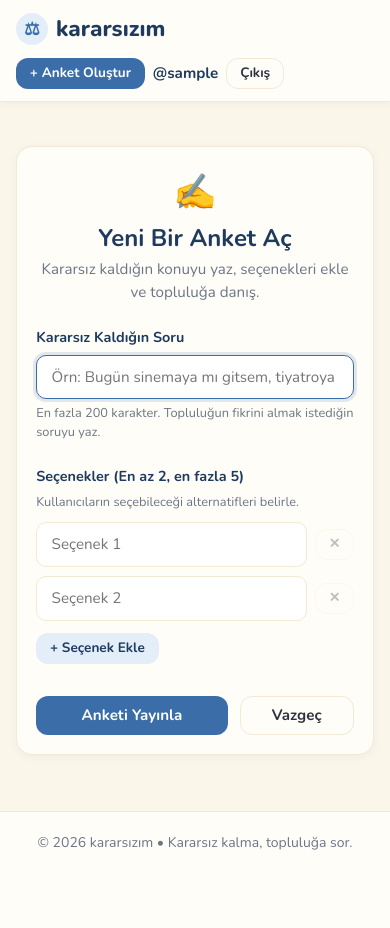
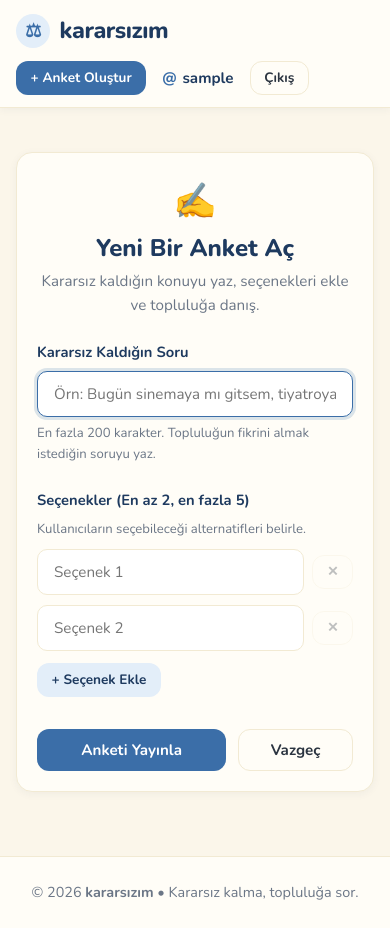
Before and after one commit to ardaozgur13/Kararsizim, a Django app: page /anket/yeni/ in a window 390 px wide. Before the commit the page ends 850 px from the top, so only its background shows below. Run offline with Django 5.2, Linux system fonts and the light colour scheme; the visitor is signed in with stand-in values (Sample User, id 1).

Commit message:
feat: Asama 4 - Arayuz cilasi, erisilebilirlik (A11y), responsive iyilestirmeler ve dokumantasyon guncellemesi

```diff
--- a/static/css/style.css
+++ b/static/css/style.css
@@ -1,23 +1,26 @@
 /* ==========================================================================
-   kararsızım — Stil Dosyası
+   kararsızım — Stil Dosyası (Tasarım Rehberi: Bölüm 7)
+   Soft, tatlış, güven veren, temiz ve ferah renk paleti.
    ========================================================================== */
 
-@import url('https://fonts.googleapis.com/css2?family=Nunito:wght@400;600;700;800&display=swap');
+:root {
+  /* Renk Paleti (Bölüm 7 spesifikasyonu) */
+  --blue-900: #1E3A5F;   /* Başlıklar, güçlü vurgular */
+  --blue-600: #3B6EA8;   /* Ana butonlar, birincil linkler */
+  --blue-400: #6FA0D8;   /* Hover durumları, ikincil vurgu */
+  --blue-100: #E3EEF9;   /* Açık mavi zeminler, progress bar altlığı */
+  --cream-50:  #FFFDF7;  /* Kartlar */
+  --cream-100: #FBF6EA;  /* Sayfa ana arka planı */
+  --cream-200: #F2EAD3;  /* İnce kenarlıklar, ayırıcı çizgiler */
+  --text:      #2B3440;  /* Okunabilir koyu ana metin */
+  --muted:     #6B7686;  /* İkincil / meta metinler */
+  --success:   #4E9F7D;  /* Başarı mesajları */
+  --danger:    #D96C6C;  /* Hata mesajları ve silme aksiyonları */
 
-:root {
-  --blue-900: #1E3A5F;   /* başlıklar, güçlü vurgu */
-  --blue-600: #3B6EA8;   /* ana buton, linkler */
-  --blue-400: #6FA0D8;   /* hover, ikincil vurgu */
-  --blue-100: #E3EEF9;   /* açık mavi arka plan alanları, progress bar zemini */
-  --cream-50:  #FFFDF7;  /* kartlar */
-  --cream-100: #FBF6EA;  /* sayfa arka planı */
-  --cream-200: #F2EAD3;  /* kenarlık, ayırıcı */
-  --text:      #2B3440;  /* ana metin */
-  --muted:     #6B7686;  /* ikincil metin */
-  --success:   #4E9F7D;
-  --danger:    #D96C6C;
+  /* Gölgeler ve Köşeler */
   --shadow-sm: 0 2px 8px rgba(30, 58, 95, 0.05);
   --shadow-md: 0 4px 16px rgba(30, 58, 95, 0.08);
+  --shadow-hover: 0 8px 24px rgba(30, 58, 95, 0.12);
   --radius-card: 16px;
   --radius-btn: 12px;
   --radius-input: 10px;
@@ -34,16 +37,42 @@ body {
   font-family: 'Nunito', system-ui, -apple-system, BlinkMacSystemFont, 'Segoe UI', Roboto, sans-serif;
   background-color: var(--cream-100);
   color: var(--text);
-  line-height: 1.5;
+  line-height: 1.6;
   min-height: 100vh;
   display: flex;
   flex-direction: column;
+  -webkit-font-smoothing: antialiased;
 }
 
-/* ----------------- Tipografi & Bağlantılar ----------------- */
+/* ----------------- Erişilebilirlik (A11y) ----------------- */
+.skip-link {
+  position: absolute;
+  top: -100px;
+  left: 1rem;
+  background-color: var(--blue-900);
+  color: #fff;
+  padding: 0.6rem 1.2rem;
+  border-radius: var(--radius-btn);
+  font-weight: 700;
+  z-index: 9999;
+  text-decoration: none;
+  transition: top 0.2s ease;
+}
+
+.skip-link:focus {
+  top: 1rem;
+  outline: 3px solid var(--blue-400);
+}
+
+:focus-visible {
+  outline: 2.5px solid var(--blue-600);
+  outline-offset: 2px;
+}
+
+/* ----------------- Tipografi & Temel Öğeler ----------------- */
 h1, h2, h3, h4, h5, h6 {
   color: var(--blue-900);
-  font-weight: 700;
+  font-weight: 800;
   line-height: 1.3;
 }
 
@@ -79,23 +108,24 @@ a:hover {
 .logo {
   display: inline-flex;
   align-items: center;
-  gap: 0.5rem;
-  font-size: 1.4rem;
+  gap: 0.6rem;
+  font-size: 1.45rem;
   font-weight: 800;
   color: var(--blue-900);
   text-decoration: none;
+  letter-spacing: -0.02em;
 }
 
 .logo .logo-icon {
   display: inline-flex;
   align-items: center;
   justify-content: center;
-  width: 32px;
-  height: 32px;
+  width: 34px;
+  height: 34px;
   background-color: var(--blue-100);
   color: var(--blue-600);
   border-radius: 50%;
-  font-size: 1.1rem;
+  font-size: 1.15rem;
 }
 
 .nav-links {
@@ -110,15 +140,15 @@ a:hover {
   max-width: 720px;
   width: 100%;
   margin: 0 auto;
-  padding: 1.75rem 1.25rem 3rem 1.25rem;
+  padding: 2rem 1.25rem 3.5rem 1.25rem;
 }
 
 .site-footer {
   background-color: var(--cream-50);
   border-top: 1px solid var(--cream-200);
   text-align: center;
-  padding: 1.25rem 1rem;
-  font-size: 0.875rem;
+  padding: 1.5rem 1rem;
+  font-size: 0.9rem;
   color: var(--muted);
   margin-top: auto;
 }
@@ -128,13 +158,14 @@ a:hover {
   display: inline-flex;
   align-items: center;
   justify-content: center;
-  gap: 0.5rem;
+  gap: 0.45rem;
   font-family: inherit;
   font-weight: 700;
   font-size: 0.95rem;
-  padding: 0.6rem 1.1rem;
+  padding: 0.65rem 1.2rem;
+  min-height: 42px;
   border-radius: var(--radius-btn);
-  border: 1px solid transparent;
+  border: 1.5px solid transparent;
   cursor: pointer;
   transition: var(--transition);
   text-decoration: none;
@@ -175,22 +208,31 @@ a:hover {
 
 .btn-danger-outline {
   background-color: transparent;
-  border-color: #f3c2c2;
+  border-color: #f7d0d0;
   color: var(--danger) !important;
 }
 
 .btn-danger-outline:hover {
   background-color: #fde8e8;
   border-color: var(--danger);
+  color: #b83232 !important;
 }
 
 .btn-sm {
   font-size: 0.85rem;
-  padding: 0.4rem 0.8rem;
+  padding: 0.4rem 0.85rem;
+  min-height: 34px;
 }
 
 .btn-full {
   width: 100%;
+}
+
+.btn:disabled {
+  opacity: 0.6;
+  cursor: not-allowed;
+  transform: none !important;
+  box-shadow: none !important;
 }
 
 /* ----------------- Kartlar (Cards) ----------------- */
@@ -199,7 +241,7 @@ a:hover {
   border: 1px solid var(--cream-200);
   border-radius: var(--radius-card);
   box-shadow: var(--shadow-sm);
-  padding: 1.5rem;
+  padding: 1.6rem;
   margin-bottom: 1.25rem;
   transition: var(--transition);
 }
@@ -245,24 +297,24 @@ a:hover {
 
 /* ----------------- Formlar ----------------- */
 .form-group {
-  margin-bottom: 1.2rem;
+  margin-bottom: 1.25rem;
 }
 
 .form-label {
   display: block;
   font-weight: 700;
-  font-size: 0.9rem;
+  font-size: 0.92rem;
   color: var(--blue-900);
-  margin-bottom: 0.35rem;
+  margin-bottom: 0.4rem;
 }
 
 .form-control {
   width: 100%;
-  padding: 0.7rem 0.9rem;
+  padding: 0.75rem 1rem;
   font-family: inherit;
   font-size: 0.95rem;
   color: var(--text);
-  background-color: #fff;
+  background-color: #ffffff;
   border: 1.5px solid var(--cream-200);
   border-radius: var(--radius-input);
   transition: var(--transition);
@@ -271,20 +323,20 @@ a:hover {
 
 .form-control:focus {
   border-color: var(--blue-600);
-  box-shadow: 0 0 0 3px rgba(59, 110, 168, 0.15);
+  box-shadow: 0 0 0 3px rgba(59, 110, 168, 0.18);
 }
 
 .form-help {
-  font-size: 0.8rem;
+  font-size: 0.82rem;
   color: var(--muted);
-  margin-top: 0.3rem;
+  margin-top: 0.35rem;
 }
 
 .form-error {
   font-size: 0.85rem;
   color: var(--danger);
-  margin-top: 0.3rem;
-  font-weight: 600;
+  margin-top: 0.35rem;
+  font-weight: 700;
 }
 
 /* ----------------- Kullanıcı Menüsü / Profil Rozeti ----------------- */
@@ -295,19 +347,27 @@ a:hover {
   font-weight: 700;
   color: var(--blue-900);
   font-size: 0.95rem;
+  padding: 0.3rem 0.5rem;
+  border-radius: var(--radius-btn);
+  transition: var(--transition);
+}
+
+.user-badge:hover {
+  background-color: var(--blue-100);
+  color: var(--blue-900);
 }
 
 /* ----------------- Boş Durumlar (Empty states) ----------------- */
 .empty-state {
   text-align: center;
-  padding: 3rem 1.5rem;
+  padding: 3.5rem 1.5rem;
   background-color: var(--cream-50);
-  border: 1px dashed var(--cream-200);
+  border: 1.5px dashed var(--cream-200);
   border-radius: var(--radius-card);
 }
 
 .empty-state-icon {
-  font-size: 2.5rem;
+  font-size: 2.8rem;
   margin-bottom: 0.75rem;
   display: block;
 }
@@ -315,45 +375,23 @@ a:hover {
 .empty-state-text {
   color: var(--muted);
   font-size: 1.05rem;
-  margin-bottom: 1.25rem;
-}
-
-/* ----------------- Mobil Uyumluluk ----------------- */
-@media (max-width: 600px) {
-  .header-container {
-    padding: 0.75rem 1rem;
-    flex-wrap: wrap;
-    gap: 0.75rem;
-  }
-
-  .nav-links {
-    gap: 0.5rem;
-    flex-wrap: wrap;
-  }
-
-  .main-content {
-    padding: 1.25rem 1rem 2rem 1rem;
-  }
-
-  .card {
-    padding: 1.2rem;
-  }
+  margin-bottom: 1.5rem;
 }
 
 /* ----------------- Oy Verme ve Sonuçlar Arayüzü ----------------- */
 .vote-options-group {
   display: flex;
   flex-direction: column;
-  gap: 0.75rem;
+  gap: 0.8rem;
   margin-bottom: 1.5rem;
 }
 
 .vote-option-card {
   display: flex;
   align-items: center;
-  gap: 0.85rem;
-  padding: 0.95rem 1.15rem;
-  background-color: #fff;
+  gap: 0.9rem;
+  padding: 1rem 1.25rem;
+  background-color: #ffffff;
   border: 1.5px solid var(--cream-200);
   border-radius: var(--radius-card);
   cursor: pointer;
@@ -477,3 +521,37 @@ a:hover {
   color: var(--muted);
   font-weight: 600;
 }
+
+/* ----------------- Mobil Uyumluluk ----------------- */
+@media (max-width: 600px) {
+  .header-container {
+    padding: 0.75rem 1rem;
+    flex-wrap: wrap;
+    gap: 0.75rem;
+  }
+
+  .nav-links {
+    gap: 0.5rem;
+    flex-wrap: wrap;
+  }
+
+  .main-content {
+    padding: 1.25rem 1rem 2.5rem 1rem;
+  }
+
+  .card {
+    padding: 1.25rem;
+  }
+
+  .vote-option-card {
+    padding: 0.85rem 1rem;
+  }
+
+  .result-item {
+    padding: 0.85rem 1rem;
+  }
+
+  .result-percentage {
+    font-size: 1.1rem;
+  }
+}
--- a/templates/base.html
+++ b/templates/base.html
@@ -5,21 +5,30 @@
   <meta charset="UTF-8">
   <meta name="viewport" content="width=device-width, initial-scale=1.0">
   <title>{% block title %}kararsızım — Kararsız Kaldığın Konularda Topluluğa Danış{% endblock %}</title>
-  <meta name="description" content="Kararsız kaldığın konularda anket aç, diğer kullanıcılardan fikir ve oy topla.">
+  <meta name="description" content="Kararsız kaldığın konularda anket aç, diğer kullanıcılardan anlık fikir ve oy topla.">
+
+  <!-- Google Fonts: Nunito -->
+  <link rel="preconnect" href="https://fonts.googleapis.com">
+  <link rel="preconnect" href="https://fonts.gstatic.com" crossorigin>
+  <link href="https://fonts.googleapis.com/css2?family=Nunito:wght@400;600;700;800&display=swap" rel="stylesheet">
+
   <link rel="stylesheet" href="{% static 'css/style.css' %}">
   {% block extra_head %}{% endblock %}
 </head>
 <body>
 
+  <!-- Erişilebilirlik: İçeriğe Atla Bağlantısı -->
+  <a href="#main-content" class="skip-link">Ana içeriğe atla</a>
+
   <!-- Üst Menü (Navbar) -->
   <header class="site-header">
     <div class="header-container">
-      <a href="{% url 'home' %}" class="logo" aria-label="kararsızım anasayfa">
-        <span class="logo-icon">⚖</span>
-        <span>kararsızım</span>
+      <a href="{% url 'home' %}" class="logo" aria-label="kararsızım anasayfasına dön">
+        <span class="logo-icon" aria-hidden="true">⚖</span>
+        <span class="logo-text">kararsızım</span>
       </a>
 
-      <nav aria-label="Ana navigasyon">
+      <nav aria-label="Ana menü">
         <ul class="nav-links">
           {% if user.is_authenticated %}
             <li>
@@ -28,14 +37,14 @@
               </a>
             </li>
             <li>
-              <a href="{% url 'my_polls' %}" class="user-badge" title="Profilim ve anketlerim">
-                @{{ user.username }}
+              <a href="{% url 'my_polls' %}" class="user-badge" aria-label="Kullanıcı profilim: @{{ user.username }}">
+                <span style="color: var(--blue-600); font-weight: 800;">@</span><span>{{ user.username }}</span>
               </a>
             </li>
             <li>
               <form method="post" action="{% url 'logout' %}" style="display: inline;">
                 {% csrf_token %}
-                <button type="submit" class="btn btn-outline btn-sm" aria-label="Çıkış yap">
+                <button type="submit" class="btn btn-outline btn-sm" aria-label="Oturumu kapat">
                   Çıkış
                 </button>
               </form>
@@ -58,7 +67,7 @@
   </header>
 
   <!-- Ana İçerik -->
-  <main class="main-content">
+  <main id="main-content" class="main-content" tabindex="-1">
     {% if messages %}
       <div class="messages-container" role="alert" aria-live="polite">
         {% for message in messages %}
@@ -75,7 +84,7 @@
 
   <!-- Alt Bilgi (Footer) -->
   <footer class="site-footer">
-    <p>&copy; {% now "Y" %} kararsızım &bull; Kararsız kalma, topluluğa sor.</p>
+    <p>&copy; {% now "Y" %} <strong>kararsızım</strong> &bull; Kararsız kalma, topluluğa sor.</p>
   </footer>
 
   {% block extra_js %}{% endblock %}
```
Also changed, not shown: other parts of static/css/style.css (+35 -17 lines), README.md.
